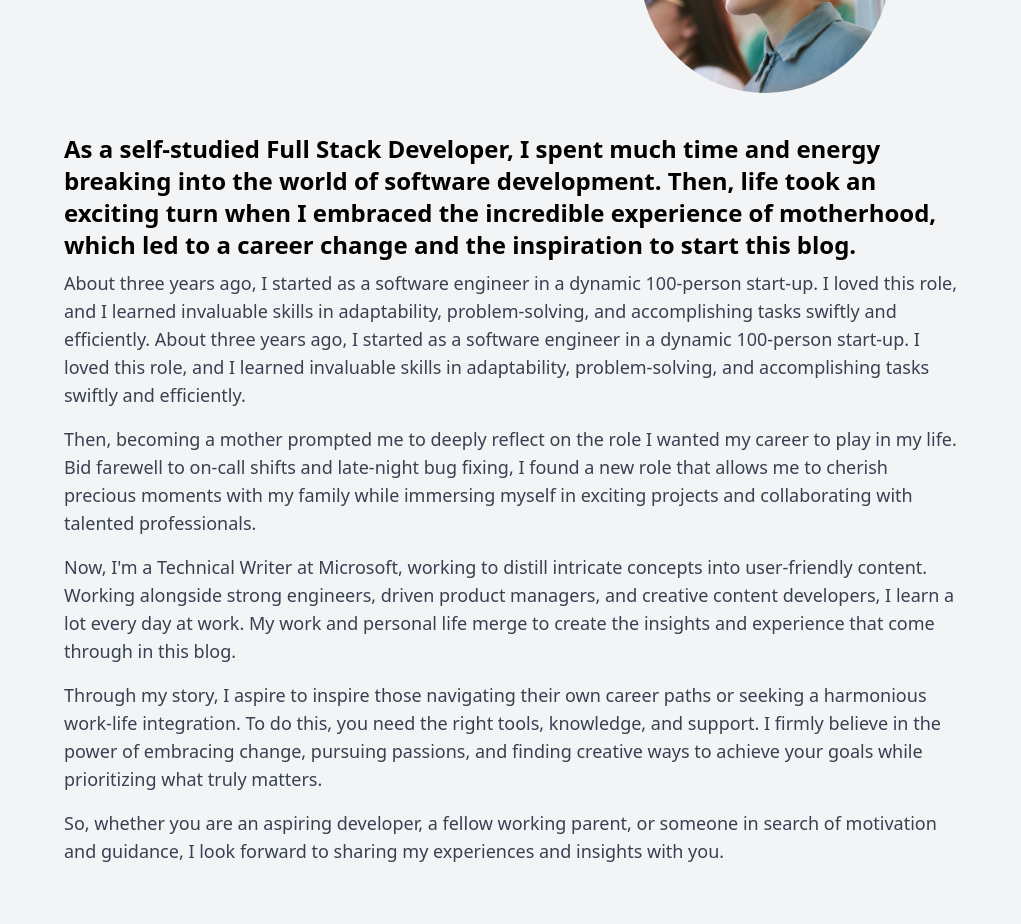
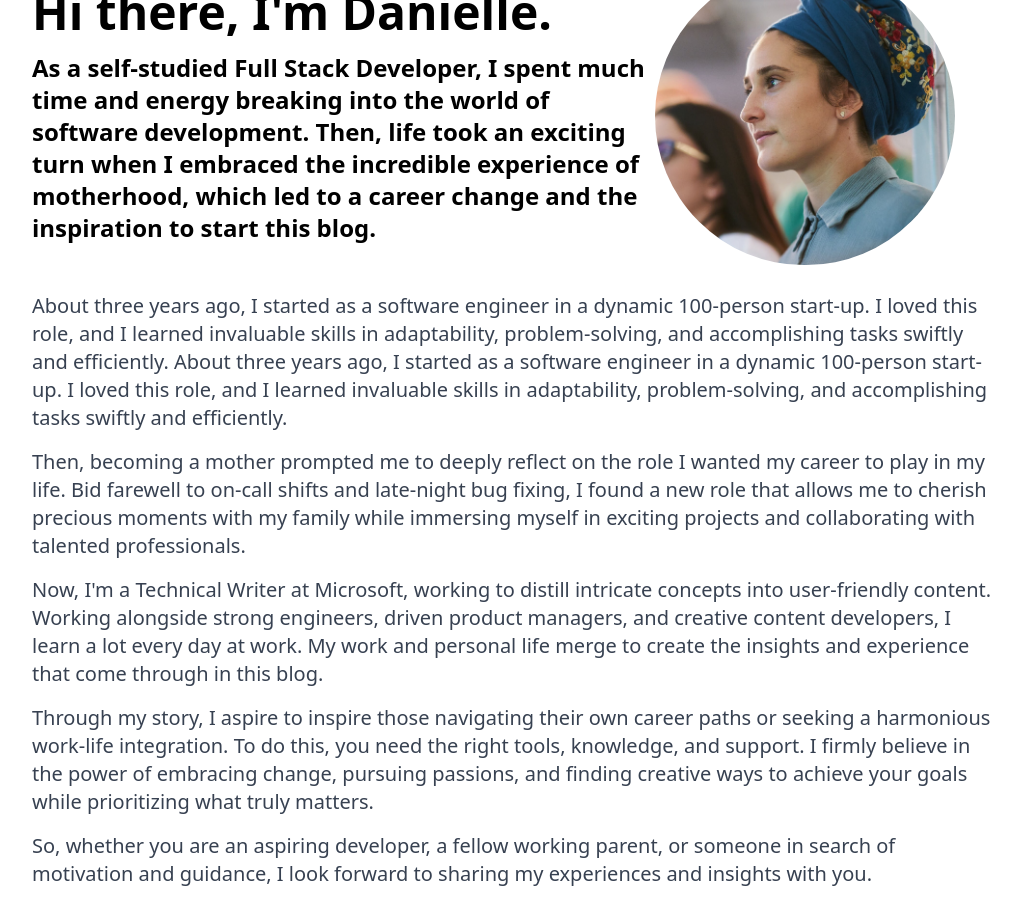
Before and after one commit to daniellekorn/nextjs-blog, a Next.js app: page /about in a window 1280 px wide. Shown: the part 300-1224 px from the top of the page, without its empty margins (128-1149 px from the left). Before the commit the page ends 1181 px from the top, so only its background shows below. Built offline with nearby package versions, Linux system fonts and the light colour scheme.

Commit message:
complete style for about page

```diff
--- a/app/about/page.tsx
+++ b/app/about/page.tsx
@@ -3,54 +3,57 @@ import Image from "next/image";
 export default function About() {
   return (
     <div className="pt-36">
-      <div className="container flex items-center max-w-4xl mx-auto">
-        <div className="w-2/3 mb-10">
+      <div className="container flex flex-col items-center max-w-6xl mx-auto bg-white p-24">
+        <div className="flex items-center">
+          <div className="flex flex-col justify-center w-2/3 mb-10">
             <h1 className="mb-4 text-lg md:text-xl lg:text-2xl">About me</h1>
             <h2 className="mb-4 text-lg font-bold md:text-3xl lg:text-5xl">
               Hi there, I'm Danielle.
             </h2>
+            <h3 className="max-w-4xl mb-2 text-lg font-semibold md:text-xl lg:text-2xl">
+              As a self-studied Full Stack Developer, I spent much time and
+              energy breaking into the world of software development. Then, life
+              took an exciting turn when I embraced the incredible experience of
+              motherhood, which led to a career change and the inspiration to
+              start this blog.
+            </h3>
           </div>
-        <div className="w-1/3 mr-8">
+          <div className="flex items-center justify-center w-1/3 mr-8">
             <Image
-            src="/images/side-headshot-calm.jpg"
-            height={250}
-            width={250}
+              src="/images/headshot.jpg"
+              height={300}
+              width={300}
               alt="Side profile photo of me, Danielle Korn."
               className="object-cover rounded-full"
             />
           </div>
         </div>
-      <div className="container flex flex-col items-center max-w-4xl mx-auto mt-10">
-        <h3 className="mb-2 text-lg font-semibold md:text-xl lg:text-2xl">
-          As a self-studied Full Stack Developer, I spent much time and energy
-          breaking into the world of software development. Then, life took an
-          exciting turn when I embraced the incredible experience of motherhood,
-          which led to a career change and the inspiration to start this blog.
-        </h3>
-        <p className="mb-4 text-gray-700 text-md md:text-lg">
+        <div>
+          <p className="mb-4 leading-relaxed text-gray-700 text-md lg:text-xl">
             About three years ago, I started as a software engineer in a dynamic
             100-person start-up. I loved this role, and I learned invaluable
             skills in adaptability, problem-solving, and accomplishing tasks
             swiftly and efficiently. About three years ago, I started as a
-          software engineer in a dynamic 100-person start-up. I loved this role,
-          and I learned invaluable skills in adaptability, problem-solving, and
-          accomplishing tasks swiftly and efficiently.
+            software engineer in a dynamic 100-person start-up. I loved this
+            role, and I learned invaluable skills in adaptability,
+            problem-solving, and accomplishing tasks swiftly and efficiently.
           </p>
-        <p className="mb-4 text-gray-700 text-md md:text-lg">
+          <p className="mb-4 leading-relaxed text-gray-700 text-md lg:text-xl">
             Then, becoming a mother prompted me to deeply reflect on the role I
             wanted my career to play in my life. Bid farewell to on-call shifts
             and late-night bug fixing, I found a new role that allows me to
             cherish precious moments with my family while immersing myself in
             exciting projects and collaborating with talented professionals.
           </p>
-        <p className="mb-4 text-gray-700 text-md md:text-lg">
-          Now, I'm a Technical Writer at Microsoft, working to distill intricate
-          concepts into user-friendly content. Working alongside strong
-          engineers, driven product managers, and creative content developers, I
-          learn a lot every day at work. My work and personal life merge to
-          create the insights and experience that come through in this blog.
+          <p className="mb-4 leading-relaxed text-gray-700 text-md lg:text-xl">
+            Now, I'm a Technical Writer at Microsoft, working to distill
+            intricate concepts into user-friendly content. Working alongside
+            strong engineers, driven product managers, and creative content
+            developers, I learn a lot every day at work. My work and personal
+            life merge to create the insights and experience that come through
+            in this blog.
           </p>
-        <p className="mb-4 text-gray-700 text-md md:text-lg">
+          <p className="mb-4 leading-relaxed text-gray-700 text-md lg:text-xl">
             Through my story, I aspire to inspire those navigating their own
             career paths or seeking a harmonious work-life integration. To do
             this, you need the right tools, knowledge, and support. I firmly
@@ -58,12 +61,13 @@ export default function About() {
             finding creative ways to achieve your goals while prioritizing what
             truly matters.
           </p>
-        <p className="mb-4 text-gray-700 text-md md:text-lg">
-          So, whether you are an aspiring developer, a fellow working parent, or
-          someone in search of motivation and guidance, I look forward to
+          <p className="mb-4 leading-relaxed text-gray-700 text-md lg:text-xl">
+            So, whether you are an aspiring developer, a fellow working parent,
+            or someone in search of motivation and guidance, I look forward to
             sharing my experiences and insights with you.
           </p>
         </div>
       </div>
+    </div>
   );
 }
```
Also changed, not shown: public/images/headshot.jpg (renamed from public/images/side-headshot-calm.jpg). Lines whose indentation alone changed are shown as unchanged.
